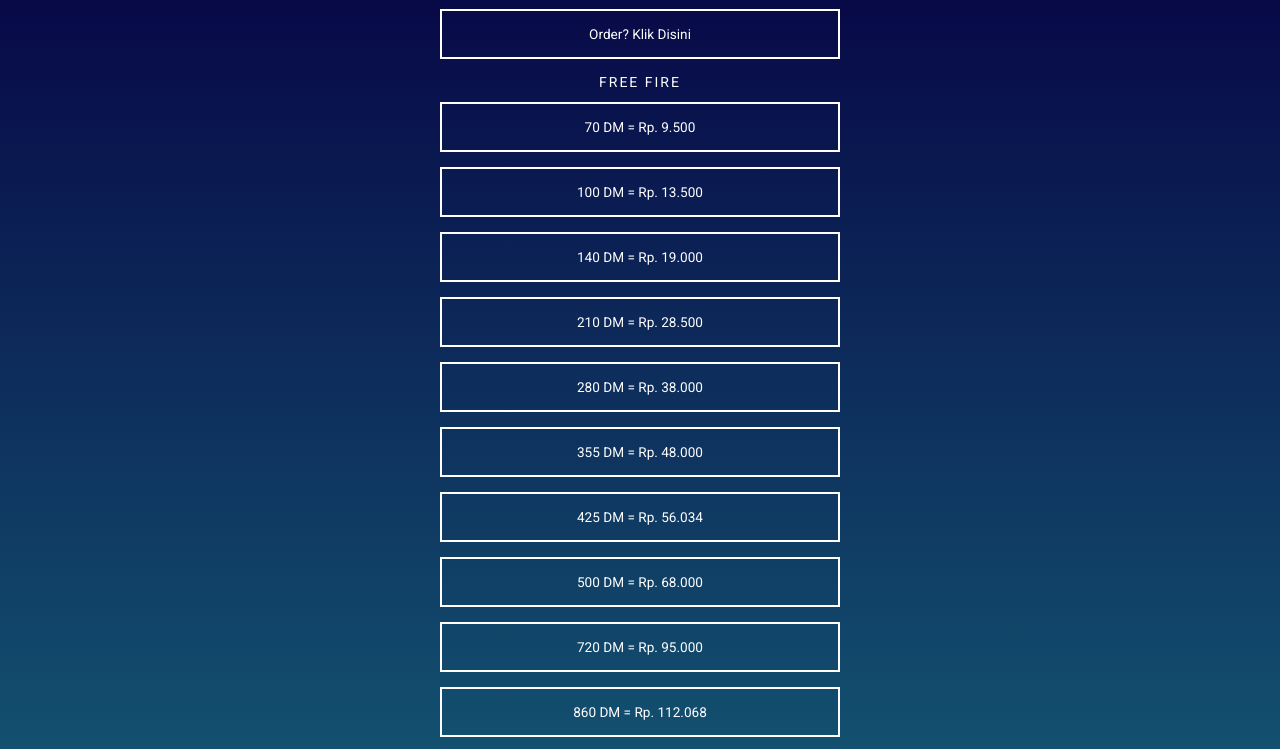
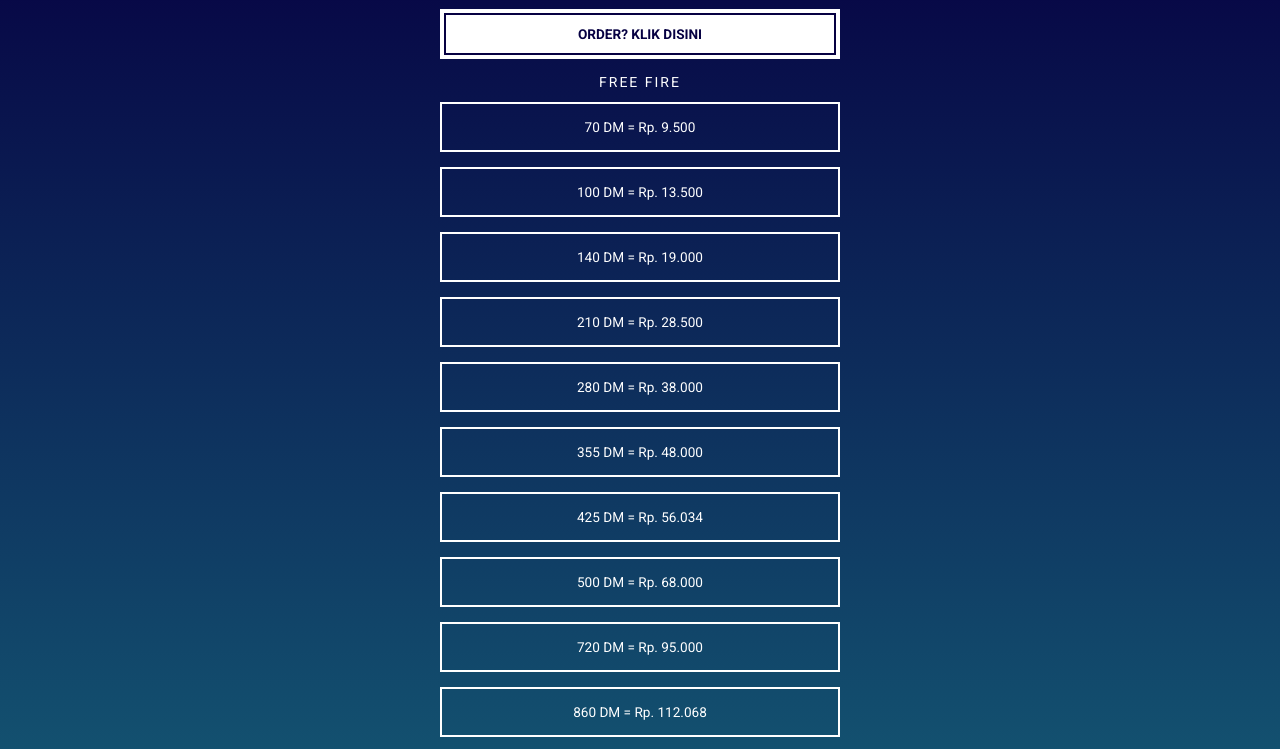
Before and after one commit to ramadhankukuh/price-list-ff, a website: page index.html in a window 1280 px wide. Shown: the part 129-878 px from the top of the page. Drawn offline with Linux system fonts and the light colour scheme.

Commit message:
Update index.html

```diff
--- a/index.html
+++ b/index.html
@@ -14,7 +14,7 @@
 
         <!-- Featured -->
         <h2>WhatsApp</h2>
-        <a class="http://wa.me/6283101232594?text=saya+mau+order+kak" href="">Order? Klik Disini</a>
+        <a class="featured" href="http://wa.me/6283101232594?text=saya+mau+order+kak">ORDER? KLIK DISINI</a>
 
         <!-- Popular Content -->
         <h2>FREE FIRE</h2>
```
